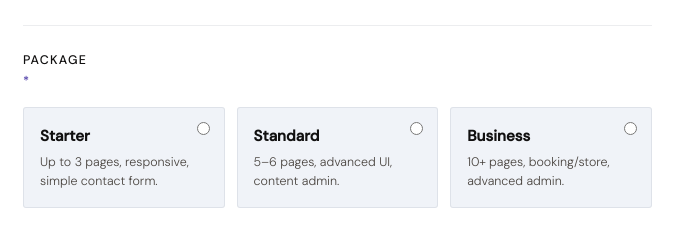
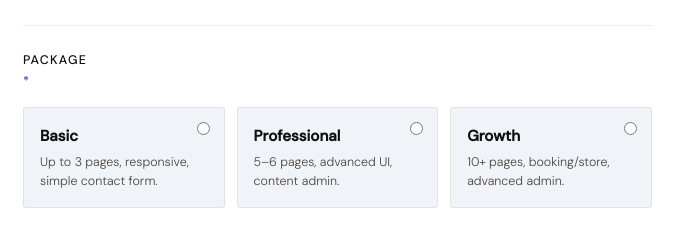
Before and after one commit to bbtbeh-lang/my_pixflow, a website: page pixflow-server/pixflow/order.html in a window 1280 px wide. Shown: the part 1271-1504 px from the top of the page, 61-736 px from the left. Drawn offline with Linux system fonts and the light colour scheme; no server answers.

Commit message:
Update package options in order.html

```diff
--- a/pixflow-server/pixflow/order.html
+++ b/pixflow-server/pixflow/order.html
@@ -338,18 +338,18 @@
             <span class="form-block-title"><span class="en">Package</span><span class="fa">پکیج</span> <span class="required">*</span></span>
             <div class="package-cards">
               <label class="package-card">
-                <input type="radio" name="package" value="Starter" required>
-                <span class="package-card-name">Starter</span>
+                <input type="radio" name="package" value="Basic" required>
+                <span class="package-card-name">Basic</span>
                 <span class="package-card-desc"><span class="en">Up to 3 pages, responsive, simple contact form.</span><span class="fa">تا ۳ صفحه، ریسپانسیو، فرم تماس ساده.</span></span>
               </label>
               <label class="package-card">
-                <input type="radio" name="package" value="Standard">
-                <span class="package-card-name">Standard</span>
+                <input type="radio" name="package" value="Professional">
+                <span class="package-card-name">Professional</span>
                 <span class="package-card-desc"><span class="en">5–6 pages, advanced UI, content admin.</span><span class="fa">۵-۶ صفحه، UI پیشرفته، مدیریت محتوا.</span></span>
               </label>
               <label class="package-card">
-                <input type="radio" name="package" value="Business">
-                <span class="package-card-name">Business</span>
+                <input type="radio" name="package" value="Growth">
+                <span class="package-card-name">Growth</span>
                 <span class="package-card-desc"><span class="en">10+ pages, booking/store, advanced admin.</span><span class="fa">۱۰+ صفحه، رزرو/فروشگاه، ادمین پیشرفته.</span></span>
               </label>
             </div>
```
